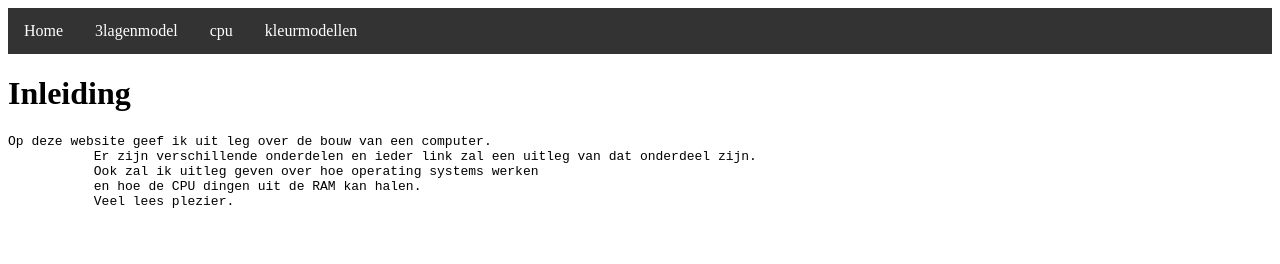
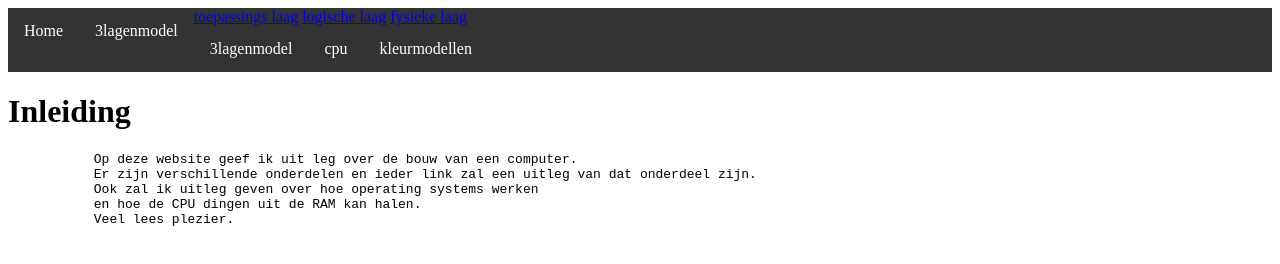
Before and after one commit to DaanvanWeeren/DaanvanWeeren.github.io, a plain HTML site: page index.html in a window 1280 px wide. Drawn offline with Linux system fonts and the light colour scheme.

Commit message:
Change35

```diff
--- a/index.html
+++ b/index.html
@@ -10,6 +10,19 @@
 
            <ul>
                 <li><a href="index.html">Home</a></li>
+                <div class="dropdown">
+                    <li><a href="drielagensysteem.html">3lagenmodel</a></li>
+                    <div class="dropdown-content">
+                        <a href="#">toepassings laag</a>
+                        <a href="#">logische laag</a>
+                        <a href="#">fysieke laag</a>
+
+
+
+
+
+                    </div>
+                </div>
                 <li><a href="drielagensysteem.html">3lagenmodel</a></li>
                 <li><a href="cpu.html">cpu</a></li>
                 <li><a href="kleurmodellen.html">kleurmodellen</a></li>
@@ -17,7 +30,8 @@
 
         <h1>Inleiding</h1>
 
-        <pre>Op deze website geef ik uit leg over de bouw van een computer.
+        <pre>
+           Op deze website geef ik uit leg over de bouw van een computer.
            Er zijn verschillende onderdelen en ieder link zal een uitleg van dat onderdeel zijn.
            Ook zal ik uitleg geven over hoe operating systems werken
            en hoe de CPU dingen uit de RAM kan halen.
```
